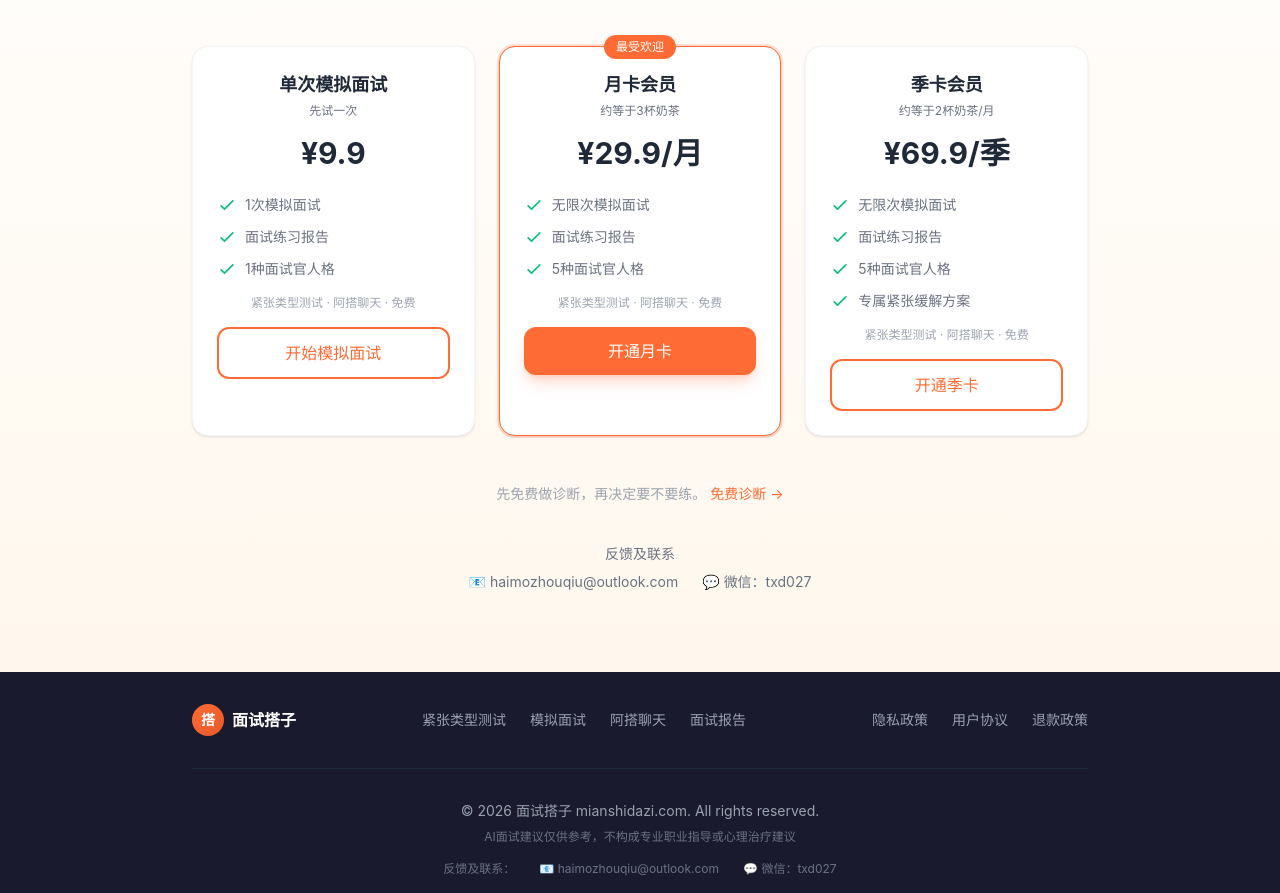
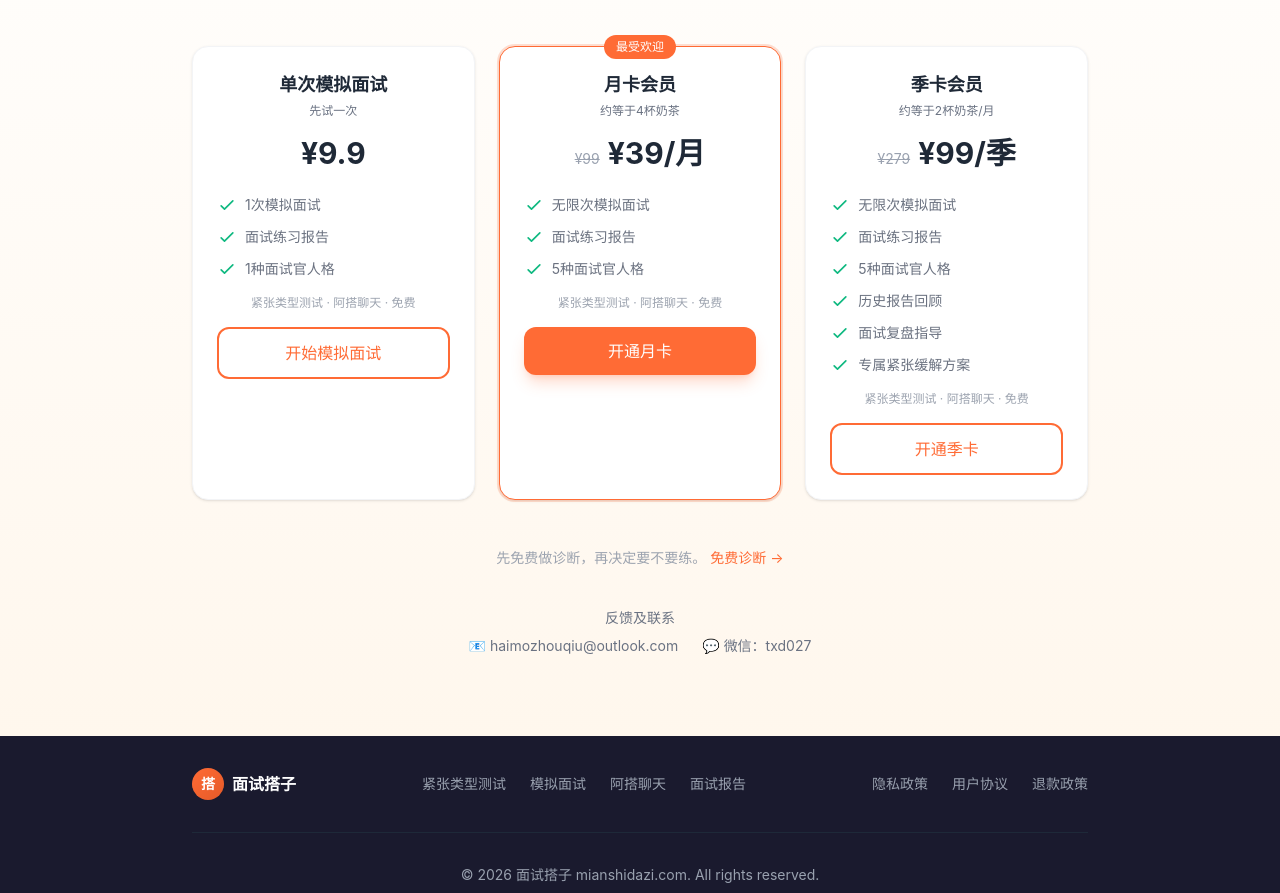
Before and after one commit to seller-mind/mianshidazi, a Next.js app: page / in a window 1280 px wide. Shown: the part 4039-4932 px from the top of the page. Built offline with nearby package versions, Linux system fonts and the light colour scheme; no server answers.

Commit message:
feat: 定价改为方案B - 9.9/39/99 + 删除线原价 + 季卡6项权益

```diff
--- a/src/app/api/payment/route.ts
+++ b/src/app/api/payment/route.ts
@@ -8,8 +8,8 @@ const BASE_URL = 'https://www.mianshidazi.com';
 
 const PRICE_MAP: Record<string, { price: number; name: string }> = {
   single: { price: 9.9, name: '单次模拟面试' },
-  monthly: { price: 29.9, name: '月卡会员' },
-  quarterly: { price: 69.9, name: '季卡会员' },
+  monthly: { price: 39, name: '月卡会员' },
+  quarterly: { price: 99, name: '季卡会员' },
 };
 
 export async function POST(request: NextRequest) {
--- a/src/components/landing/PricingSection.tsx
+++ b/src/components/landing/PricingSection.tsx
@@ -10,6 +10,7 @@ const PRICING_PLANS = [
     name: '单次模拟面试',
     price: 9.9,
     priceLabel: '¥9.9',
+    originalPrice: null,
     description: '先试一次',
     features: [
       '1次模拟面试',
@@ -23,9 +24,10 @@ const PRICING_PLANS = [
   {
     id: 'monthly',
     name: '月卡会员',
-    price: 29.9,
-    priceLabel: '¥29.9/月',
-    description: '约等于3杯奶茶',
+    price: 39,
+    priceLabel: '¥39/月',
+    originalPrice: '¥99',
+    description: '约等于4杯奶茶',
     features: [
       '无限次模拟面试',
       '面试练习报告',
@@ -38,13 +40,16 @@ const PRICING_PLANS = [
   {
     id: 'quarterly',
     name: '季卡会员',
-    price: 69.9,
-    priceLabel: '¥69.9/季',
+    price: 99,
+    priceLabel: '¥99/季',
+    originalPrice: '¥279',
     description: '约等于2杯奶茶/月',
     features: [
       '无限次模拟面试',
       '面试练习报告',
       '5种面试官人格',
+      '历史报告回顾',
+      '面试复盘指导',
       '专属紧张缓解方案',
     ],
     freeNote: '紧张类型测试 · 阿搭聊天 · 免费',
@@ -65,15 +70,12 @@ export function PricingSection() {
       const headers: Record<string, string> = { 'Content-Type': 'application/json' };
       if (token) headers['Authorization'] = `Bearer ${token}`;
 
-      // 先检查是否登录
       const meRes = await fetch('/api/auth/me', { headers: { Authorization: headers['Authorization'] || '' } });
       if (!meRes.ok) {
-        // 未登录，跳转登录页
         window.location.href = '/login';
         return;
       }
 
-      // 创建支付订单
       const payRes = await fetch('/api/payment', {
         method: 'POST',
         headers,
@@ -146,6 +148,9 @@ export function PricingSection() {
               </div>
 
               <div className="text-center mb-4 md:mb-6">
+                {plan.originalPrice && (
+                  <span className="text-sm text-gray-400 line-through mr-2">{plan.originalPrice}</span>
+                )}
                 <span className="text-2xl md:text-3xl font-bold text-[#1F2937] dark:text-white">
                   {plan.priceLabel}
                 </span>
```
